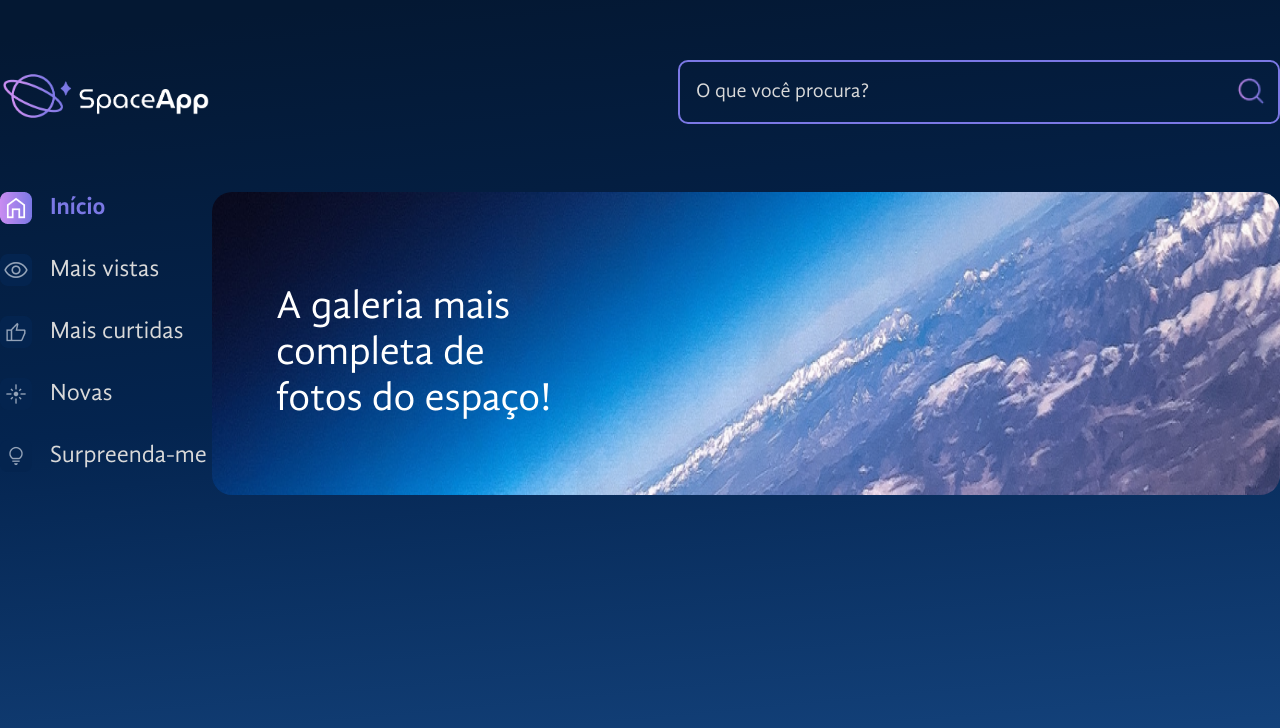
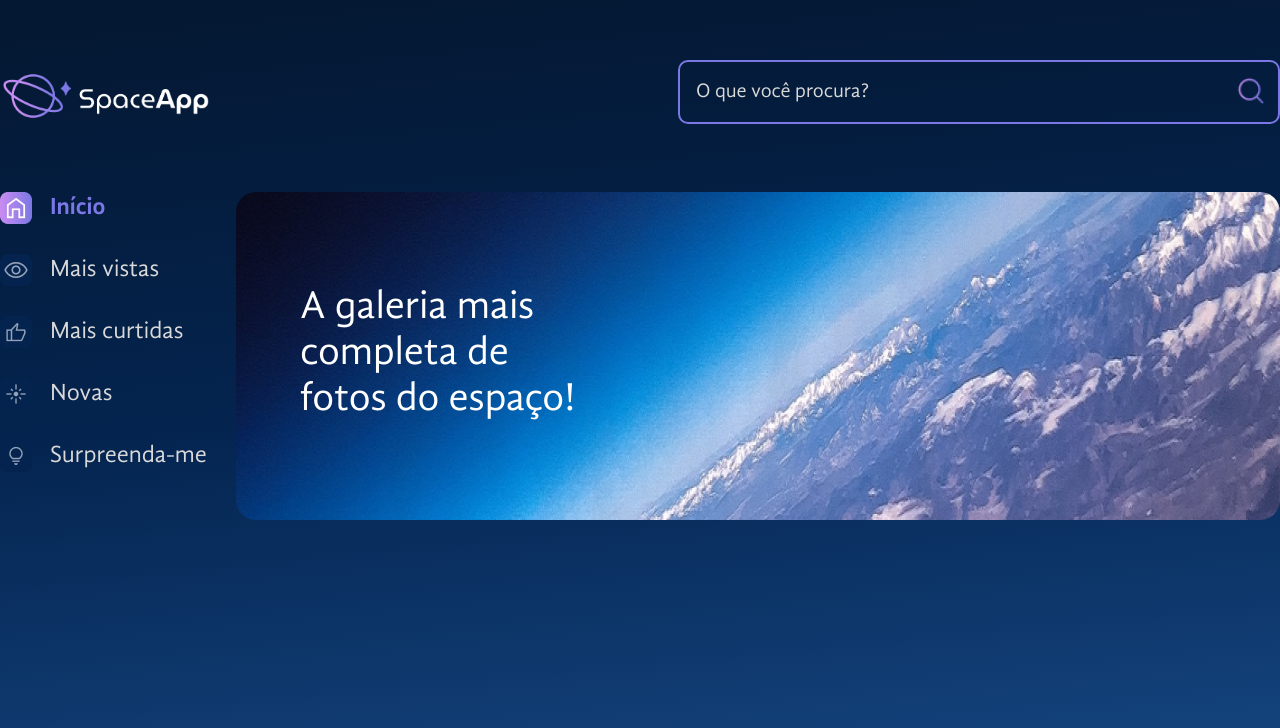
Before and after one commit to GuilFranca/ReactStyledComponents-Alura, a React (Vite) app: page / in a window 1280 px wide. Shown: the top 728 px of the page. Built offline with nearby package versions, Linux system fonts and the light colour scheme.

Commit message:
ajustes no layout Aula 3 - 3. Montando o layout desktop

```diff
--- a/src/App.jsx
+++ b/src/App.jsx
@@ -10,25 +10,31 @@ const FundoGradient = styled.div`
   width: 100%;
   min-height: 100vh;
 
-  section {
+  main {
     display: flex;
-    justify-content: space-between;
+    gap: 24px;
   }
+`;
+
+const MainContainer = styled.div`
+  max-width: 1440px;
+  margin: 0 auto;
 `;
 
 function App() {
   return (
     <FundoGradient>
       <EstilosGlobais />
+      <MainContainer>
         <Cabecalho />
-      <section>
+        <main>
           <BarraLateral />
-
           <Banner
             text={"A galeria mais completa de fotos do espaço!"}
             backgroundBanner={backgroundBanner}
           />
-      </section>
+        </main>
+      </MainContainer>
     </FundoGradient>
   )
 }
--- a/src/components/Banner/index.jsx
+++ b/src/components/Banner/index.jsx
@@ -3,12 +3,12 @@ import styled from "styled-components";
 const BannerEstilizado = styled.figure`
     position: relative;
     border-radius: 20px;
-    width: 1156px;
-    height: 328px;
+    width: 100%;
     margin: 0;
 
     img {
         width: 100%;
+        height: 328px;
         border-radius: 20px;
     }
 
```
Also changed, not shown: src/components/EstilosGlobais/index.jsx (line endings or trailing spaces). Lines whose indentation alone changed are shown as unchanged.
